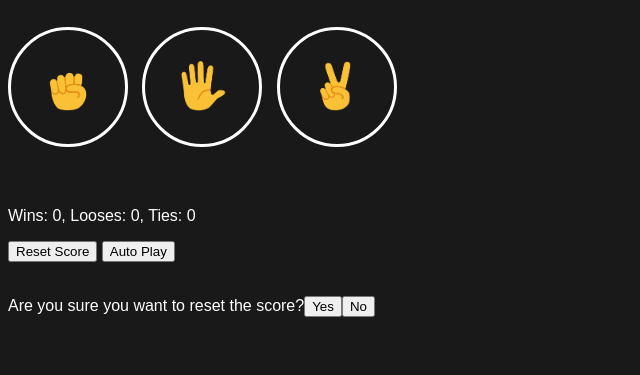
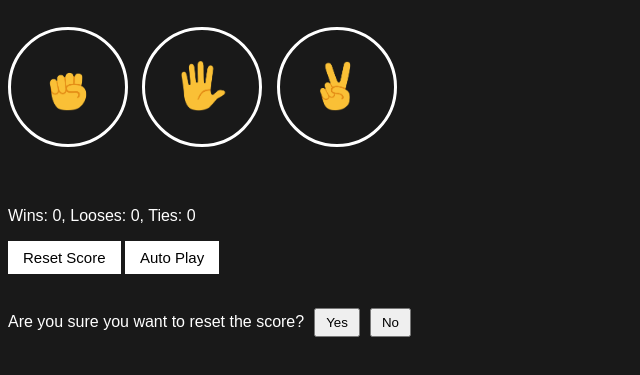
Before and after one commit to techkishoreSlab/Rock-paper-scissors, a plain HTML site: page index.html in a window 1280 px wide. Both pictures are taken after a click on the button "Reset Score". Shown: the part 67-442 px from the top of the page, without its empty margins (0-640 px from the left). Drawn offline with Linux system fonts and the light colour scheme.

Commit message:
Update Rock-paper-scissors.css

```diff
--- a/css/Rock-paper-scissors.css
+++ b/css/Rock-paper-scissors.css
@@ -1,11 +1,11 @@
 body{
     background-color:rgb(25,25,25);
     color:white;
-    font-family:Arial;
+    font-family:arial;
 }
 .title{
+    font-size:30px;
     font-weight:bold;
-    font-size:30px;
 }
 .move-icon{
     height:50px;
@@ -16,22 +16,27 @@ body{
     width:120px;
     height:120px;
     border-radius:60px;
+    padding:10px;
     margin-right:10px;
-    cursor:pointer;
 }
 .result{
+    font-size:25px;
+    font-weight:bold;
     margin-top:50px;
-    font-size: 25px;
-    font-weight:bold;
 }
-
 .score{
     margin-top:60px;
 }
-.reset-bt{
-    background-color:white;
+.reset-button,.auto-play-button{
+    background-color: white;
     padding:8px 15px;
     border:none;
     font-size:15px;
-    cursor: pointer;
+    cursor:pointer;
 }
+
+
+.yes-bt,.no-bt{
+    padding:5px 10px;
+    margin-left:10px;
+}
```
